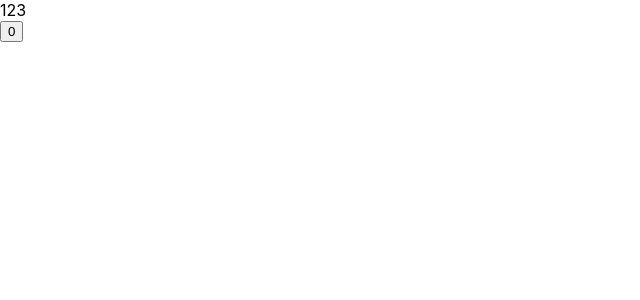
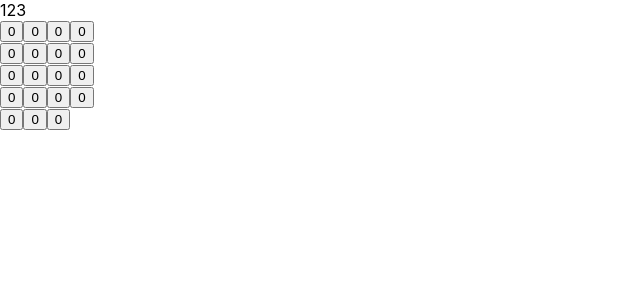
Before and after one commit to kaitlynflynn/Calculator, a React (Create React App) app in the folder client/: page / in a window 1280 px wide. Shown: the top 300 px of the page, without its empty margins (0-640 px from the left). Built offline with nearby package versions, Linux system fonts and the light colour scheme.

Commit message:
Added button placeholders on BtnPanel

```diff
--- a/client/src/component/BtnPanel.js
+++ b/client/src/component/BtnPanel.js
@@ -8,7 +8,44 @@ class BtnPanel extends React.Component {
         return (
             <div className="BtnPanel">
                 {/* Rendered Component */}
-                <Button />
+                {/* 1st Row (AC +/- % /) */}
+                <div>
+                    <Button />
+                    <Button />
+                    <Button />
+                    <Button />
+                </div>
+
+                {/* 2nd Row (7 8 9 X) */}
+                <div>
+                    <Button />
+                    <Button />
+                    <Button />
+                    <Button />
+                </div>
+
+                {/* 3rd Row (4 5 6 -) */}
+                <div>
+                    <Button />
+                    <Button />
+                    <Button />
+                    <Button />
+                </div>
+
+                {/* 4th Row (1 2 3 +) */}
+                <div>
+                    <Button />
+                    <Button />
+                    <Button />
+                    <Button />
+                </div>
+
+                {/* 5th Row (0 . =) */}
+                <div>
+                    <Button />
+                    <Button />
+                    <Button />
+                </div>
             </div>
         );
     }
```
